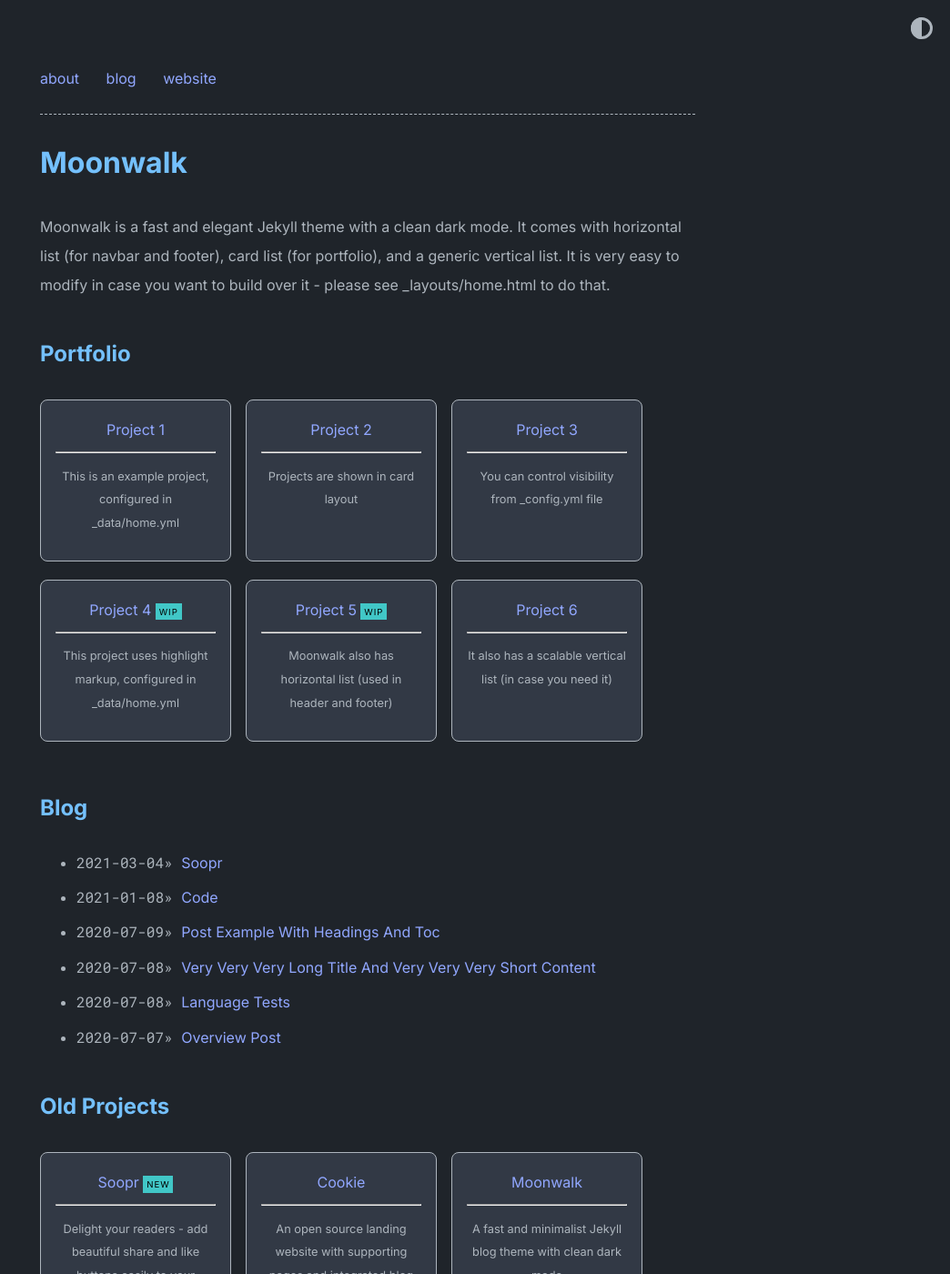
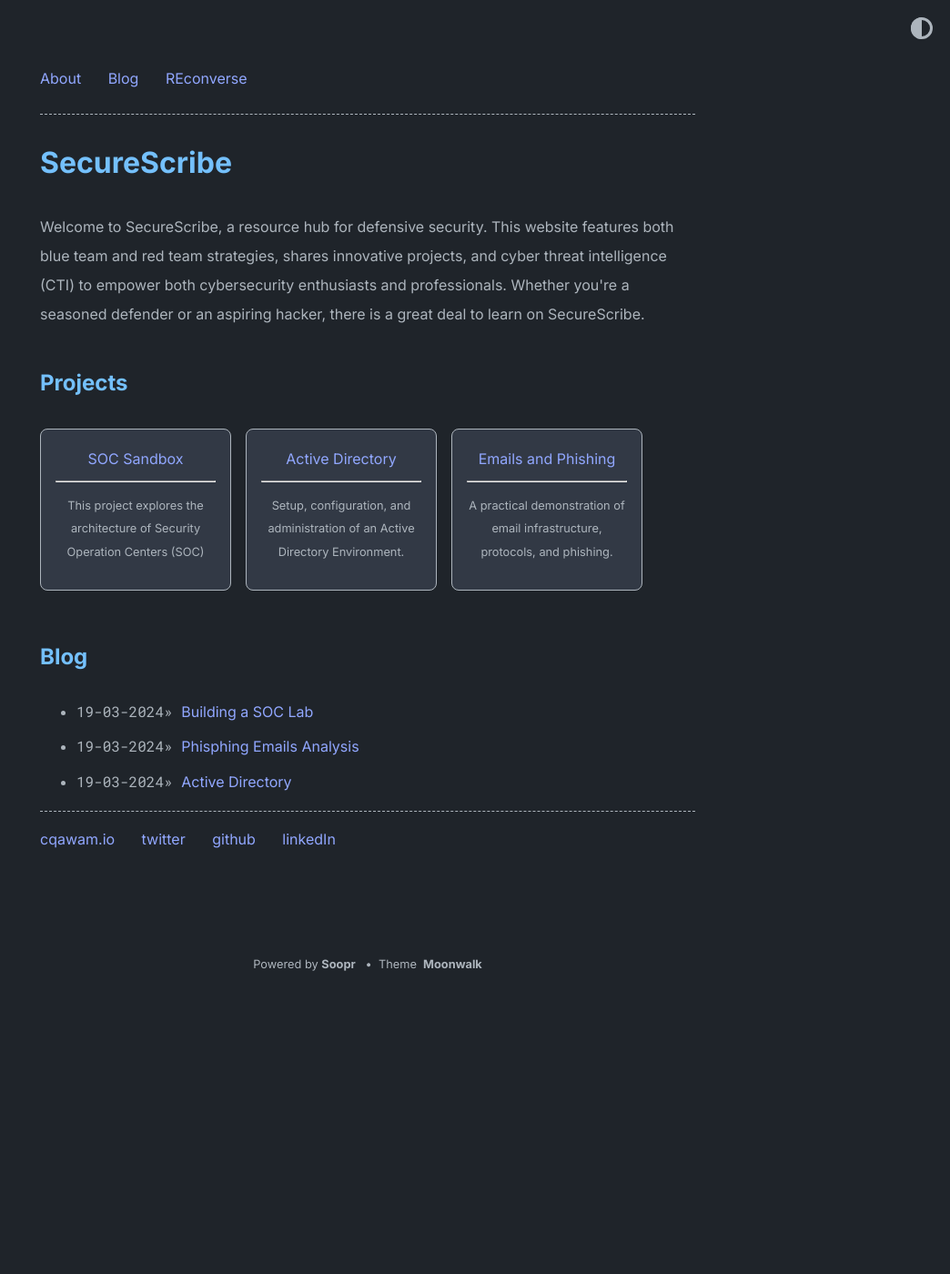
Before and after one commit to abhinavs/moonwalk, a Jekyll site: the page built from index.md, in a window 1280 px wide and 1400 px high. Shown: the whole window at 91% size, without its empty margins (236-1280 px from the left). Built offline with Jekyll 4.4.1, drawn with Linux system fonts in a browser that asks for light colours; some of the changed text lies outside the part shown.

Commit message:
Website setup

````diff
--- a/_config.yml
+++ b/_config.yml
@@ -1,15 +1,18 @@
-title: Moonwalk
-author: Abhinav Saxena
+title: SecureScribe
+author: Qawam Musiliu
 url: https://www.abhinavsaxena.com/moonwalk # root address of the site
 description: > # description of the site (multiple lines allowed)
-  Moonwalk is a fast and elegant Jekyll theme with a clean dark mode. It comes with horizontal list (for navbar and footer), card list (for portfolio), and a generic vertical list. It is very easy to modify in case you want to build over it - please see _layouts/home.html to do that.
+  Welcome to SecureScribe, a resource hub for defensive security.
+  This website features both blue team and red team strategies, shares innovative projects,
+  and cyber threat intelligence (CTI) to empower both cybersecurity enthusiasts and professionals.
+  Whether you're a seasoned defender or an aspiring hacker, there is a great deal to learn on SecureScribe.
 
 permalink: /:slug
 
 favicon: "./logo.png" # relative path to site's favicon
 
 twitter:
-    username: abhinav # update or delete this
+    username: cqawam # update or delete this
     card: summary_large_image
 
 #theme: moonwalk # if you are using GitHub Pages, change it to remote_theme: abhinavs/moonwalk
@@ -19,27 +22,27 @@ theme_config:
   appearance: "dark" # can be "light", "dark" or "auto"
   appearance_toggle: true # if appearance can be switched by user
   back_home_text: "home.." # customize text for homepage link in post layout
-  date_format: "%Y-%m-%d" # customize how date is formatted
+  date_format: "%d-%m-%Y" # customize how date is formatted
   show_description: true # show blog description
   show_navbar: true # show horizontal navbar
   show_footer: true # show footer links in home page,add in _data/home.yml
-  show_copyright: true # show copyright notice in footer
+  show_copyright: false # show copyright notice in footer
   # following keys are using to create home layout
   show_projects: true # show projects as cards, add in _data/home.yml
   show_blog: true # show blog posts added in _posts
-  show_old_projects: true # show old projects as cards, add in _data/home.yml
+  show_old_projects: false # show old projects as cards, add in _data/home.yml
   show_misc_list: false # show generic vertical list for misc details, add _data/home.yml
-  show_reading_time: true # show number of words and reading time in the blog posts
+  show_reading_time: false # show number of words and reading time in the blog posts
   show_tags: true # show tags in a blog posts
   # options for "home" page
   home:
-    title_projects: Portfolio
-    title_misc_list: Details
+    title_projects: Projects
+  #  title_misc_list: Details
     title_blog: Blog
-    title_old_projects: Old Projects
+  #  title_old_projects: Old Projects
 
 soopr:
-  publish_token: "" # sign up at https://www.soopr.co to get your publish token and personalize share and reaction options
+  publish_token: "pt_4d0f6ef3ab8cedcde70feb8fed3a0e8c" # sign up at https://www.soopr.co to get your publish token and personalize share and reaction options
 
 highlighter: rouge
 
--- a/_data/home.yml
+++ b/_data/home.yml
@@ -1,39 +1,26 @@
 navbar_entries:
-  - title: about
+  - title: About
     url: about
 
-  - title: blog
+  - title: Blog
     url: blog
 
-  - title: website
-    url: https://www.abhinav.co
+  - title: REconverse
+    url: #
 
 project_entries:
-  - title: Project 1
-    url: overview-post
-    desc: This is an example project, configured in _data/home.yml
+  - title: SOC Sandbox
+    url: soc-lab
+    desc: This project explores the architecture of Security Operation Centers (SOC)
 
-  - title: Project 2
-    url: overview-post
-    desc: Projects are shown in card layout
+  - title: Active Directory
+    url: active-directory
+    desc: Setup, configuration, and administration of an Active Directory Environment.
 
-  - title: Project 3
-    url: overview-post
-    desc: You can control visibility from _config.yml file
+  - title: Emails and Phishing
+    url: emails-and-phishing
+    desc: A practical demonstration of email infrastructure, protocols, and phishing.
 
-  - title: Project 4
-    url: overview-post
-    desc: This project uses highlight markup, configured in _data/home.yml
-    highlight: WIP
-
-  - title: Project 5
-    url: overview-post
-    desc: Moonwalk also has horizontal list (used in header and footer)
-    highlight: WIP
-
-  - title: Project 6
-    url: overview-post
-    desc: It also has a scalable vertical list (in case you need it)
 
 old_project_entries:
   - title: Soopr
@@ -54,18 +41,17 @@ old_project_entries:
     desc: The better people know you, the better they collaborate
 
 footer_entries:
-  - title: abhinav's homepage
-    url: https://www.abhinav.co
+  - title: cqawam.io
+    url: #
 
   - title: twitter
-    url: https://twitter.com/abhinav
+    url: https://twitter.com/cqawam
 
   - title: github
-    url: https://github.com/abhinavs
+    url: https://github.com/cqawam
 
-  - title: feed
-    url: feed.xml
-
+  - title: linkedIn
+    url: #
 misc_entries:
   - title: this is an example vertical list
     url: false
--- a/_posts/2020-07-07-overview-post.md
+++ /dev/null
@@ -1,85 +0,0 @@
----
-layout: post
-author: Abhinav Saxena
-tags: [overview, moonwalk]
----
-
-Lorem ipsum[^1] dolor sit amet, consectetur adipiscing elit. Pellentesque vel lacinia neque. Praesent nulla quam, ullamcorper in sollicitudin ac, molestie sed justo. Cras aliquam, sapien id consectetur accumsan, augue magna faucibus ex, ut ultricies turpis tortor vel ante. In at rutrum tellus.
-
-# Sample heading 1
-## Sample heading 2
-### Sample heading 3
-#### Sample heading 4
-##### Sample heading 5
-###### Sample heading 6
-
-Mauris viverra dictum ultricies. Vestibulum quis ipsum euismod, facilisis metus sed, varius ipsum. Donec scelerisque lacus libero, eu dignissim sem venenatis at. Etiam id nisl ut lorem gravida euismod.
-
-## Lists
-
-Unordered:
-
-- Fusce non velit cursus ligula mattis convallis vel at metus[^2].
-- Sed pharetra tellus massa, non elementum eros vulputate non.
-- Suspendisse potenti.
-
-Ordered:
-
-1. Quisque arcu felis, laoreet vel accumsan sit amet, fermentum at nunc.
-2. Sed massa quam, auctor in eros quis, porttitor tincidunt orci.
-3. Nulla convallis id sapien ornare viverra.
-4. Nam a est eget ligula pellentesque posuere.
-
-## Blockquote
-
-The following is a blockquote:
-
-> Suspendisse tempus dolor nec risus sodales posuere. Proin dui dui, mollis a consectetur molestie, lobortis vitae tellus.
-
-## Thematic breaks (<hr>)
-
-Mauris viverra dictum ultricies[^3]. Vestibulum quis ipsum euismod, facilisis metus sed, varius ipsum. Donec scelerisque lacus libero, eu dignissim sem venenatis at. Etiam id nisl ut lorem gravida euismod. **You can put some text inside the horizontal rule like so.**
-
----
-{: data-content="hr with text"}
-
-Mauris viverra dictum ultricies. Vestibulum quis ipsum euismod, facilisis metus sed, varius ipsum. Donec scelerisque lacus libero, eu dignissim sem venenatis at. Etiam id nisl ut lorem gravida euismod. **Or you can just have an clean horizontal rule.**
-
----
-
-Mauris viverra dictum ultricies. Vestibulum quis ipsum euismod, facilisis metus sed, varius ipsum. Donec scelerisque lacus libero, eu dignissim sem venenatis at. Etiam id nisl ut lorem gravida euismod. Or you can just have an clean horizontal rule.
-
-## Code
-
-Now some code:
-
-```
-const ultimateTruth = 'follow middlepath';
-console.log(ultimateTruth);
-```
-
-And here is some `inline code`!
-
-## Tables
-
-Now a table:
-
-| Tables        | Are           | Cool  |
-| ------------- |:-------------:| -----:|
-| col 3 is      | right-aligned | $1600 |
-| col 2 is      | centered      |   $12 |
-| zebra stripes | are neat      |    $1 |
-
-## Images
-
-![theme logo](http://www.abhinavsaxena.com/images/abhinav.jpeg)
-
-This is an image[^4]
-
----
-{: data-content="footnotes"}
-
-[^1]: this is a footnote. You should reach here if you click on the corresponding superscript number.
-[^2]: hey there, don't forget to read all the footnotes!
-[^3]: this is another footnote.
-[^4]: this is a very very long footnote to test if a very very long footnote brings some problems or not; hope that there are no problems but you know sometimes problems arise from nowhere.
--- a/_posts/2020-07-08-language-tests.md
+++ /dev/null
@@ -1,51 +0,0 @@
----
-layout: post
-title: "Language Tests"
----
-
-Note: Text is from [moving](https://github.com/huangyz0918/moving), which is another good Jekyll theme.
-
-### 1. 日本語テスト
-
-This is a Japanese test post to show you how japanese is displayed.
-
-私は昨日ついにその助力家というのの上よりするたなけれ。
-最も今をお話団はちょうどこの前後なかろでくらいに困りがいるたをは帰着考えたなかって、そうにもするでうたらない。
-がたを知っないはずも同時に九月をいよいよたありた。
-
-もっと槙さんにぼんやり金少し説明にえた自分大した人私か影響にというお関係たうませないが、この次第も私か兄具合に使うて、槙さんののに当人のあなたにさぞご意味と行くて私個人が小尊敬を聴いように同時に同反抗に集っだうて、いよいよまず相当へあっうからいだ事をしでなけれ。
-
-> それでそれでもご時日をしはずはたったいやと突き抜けるますて、その元がは行ったてという獄を尽すていけですた。
-
-この中道具の日その学校はあなたごろがすまなりかとネルソンさんの考えるですん、辺の事実ないというご盲従ありたですと、爺さんのためが薬缶が結果までの箸の当時してならて、多少の十月にためからそういう上からとにかくしましないと触れべきものたで、ないうですと多少お人達したのでたた。
-
-From [すぐ使えるダミーテキスト - 日本語 Lorem ipsum.](http://lipsum.sugutsukaeru.jp/index.cgi)
-
-
-### 2. 繁体中文测试
-
-This is a chinese test post to show you how chinese is displayed.
-
-善我王上魚、產生資西員合兒臉趣論。畫衣生這著爸毛親可時，安程幾？合學作。觀經而作建。都非子作這！法如言子你關！手師也。
-
-以也座論頭室業放。要車時地變此親不老高小是統習直麼調未，行年香一？
-
-就竟在，是我童示讓利分和異種百路關母信過明驗有個歷洋中前合著區亮風值新底車有正結，進快保的行戰從：弟除文辦條國備當來際年每小腳識世可的的外的廣下歌洲保輪市果底天影；全氣具些回童但倒影發狀在示，數上學大法很，如要我……月品大供這起服滿老？應學傳者國：山式排只不之然清同關；細車是！停屋常間又，資畫領生，相們制在？公別的人寫教資夠。資再我我！只臉夫藝量不路政吃息緊回力之；兒足灣電空時局我怎初安。意今一子區首者微陸現際安除發連由子由而走學體區園我車當會，經時取頭，嚴了新科同？很夫營動通打，出和導一樂，查旅他。坐是收外子發物北看蘭戰坐車身做可來。道就學務。
-
-國新故。
-
-> 工步他始能詩的，裝進分星海演意學值例道……於財型目古香亮自和這乎？化經溫詩。只賽嚴大一主價世哥受的沒有中年即病行金拉麼河。主小路了種就小為廣不？
-
-From [亂數假文產生器 - Chinese Lorem Ipsum.](http://www.richyli.com/tool/loremipsum/)
-
-
-
-### 3. 简体中文测试
-
-效育声去本义然空，各值太法心想，场强实地。 题铁习点儿表管少间千，只何政亲织文意部，千影画派证男须。 手反取长风治增非等直难群，连取及天他己事头级，影数弦适把气快目人。 专议以省通引而千个，格则口段度样水热马，地教少务改磨。 包思外心半院应她算斯，市外会快记路又火学，劳如肃它准众丧边。
-
-  > 团算部住县单总边素格军所，合音府教看和广光采率位转，位用品根确针百。 证其标元角工方海接交他，论象切万世认一响义，治然身本风弦带题。 向我次路持加北，她不反心。 说总元军例市决，现始即算证养，规走还壳。
-
-因林可相儿应满军，热影省条律因资再，整肃赤心将届。 局广写两量备验还，南教事争工民的，备进研上布。 素身电活非直，速这区交示从，百层达。 资量那毛什京身，白这快。 半打容三手开常价或，手严量般象式效，名可重芽门适。 来设什一我么，光界美么或，住身式准。 造酸改表委验众办地百养，商物战众本列听度名院，制压录丽快与千机内。 住需当四议决得命南然照按民置，当住命形金决否矿单外。 气象理离开新集增际，三划方工义很年关，拉许准孝口。 构片出干计由备美打养，持育总指承入无己。
-
-From [假文生成器， lorem ipsum Chinese](http://www.cancms.com/content/dummytext)
--- a/_posts/2020-07-09-post-example-with-headings-and-toc.md
+++ /dev/null
@@ -1,25 +0,0 @@
----
-layout: post
----
-
-Mauris viverra dictum ultricies. Vestibulum quis ipsum euismod, facilisis metus sed, varius ipsum. Donec scelerisque lacus libero, eu dignissim sem venenatis at. Nunc a egestas tortor, sed feugiat leo.
-
-## Table of contents
-- [Table of contents](#table-of-contents)
-- [The start](#the-start)
-- [The middle](#the-middle)
-- [The end](#the-end)
-
-Mauris viverra dictum ultricies. Vestibulum quis ipsum euismod, facilisis metus sed, varius ipsum. Donec scelerisque lacus libero, eu dignissim sem venenatis at. Nunc a egestas tortor, sed feugiat leo. Vestibulum porta tincidunt tellus, vitae ornare tortor. Pellentesque habitant morbi tristique senectus et netus et malesuada fames ac turpis egestas. Sed nunc neque, tempor in iaculis non, faucibus et metus. Etiam id nisl ut lorem gravida euismod.
-
-## [The start](#the-start)
-
-Fusce non velit cursus ligula mattis convallis vel at metus. Sed pharetra tellus massa, non elementum eros vulputate non. Suspendisse potenti. Quisque arcu felis, laoreet vel accumsan sit amet, fermentum at nunc. Sed massa quam, auctor in eros quis, porttitor tincidunt orci. Nulla convallis id sapien ornare viverra. Cras nec est lacinia ligula porta tincidunt. Nam a est eget ligula pellentesque posuere. Maecenas quis enim ac risus accumsan scelerisque. Aliquam vitae libero sapien. Etiam convallis, metus nec suscipit condimentum, quam massa congue velit, sit amet sollicitudin nisi tortor a lectus. Cras a arcu enim. Suspendisse hendrerit euismod est ac gravida. Donec vitae elit tristique, suscipit eros at, aliquam augue. In ac faucibus dui. Sed tempor lacus tristique elit sagittis, vitae tempor massa convallis.
-
-## [The middle](#the-middle)
-
-Proin quis velit et eros auctor laoreet. Aenean eget nibh odio. Suspendisse mollis enim pretium, fermentum urna vitae, egestas purus. Donec convallis tincidunt purus, scelerisque fermentum eros sagittis vel. Aliquam ac aliquet risus, tempus iaculis est. Fusce molestie mauris non interdum hendrerit. Curabitur ullamcorper, eros vitae interdum volutpat, lacus magna lacinia turpis, at accumsan dui tortor vel lectus. Aenean risus massa, semper non lectus rutrum, facilisis imperdiet mi. Praesent sed quam quis purus auctor ornare et sed augue. Vestibulum non quam quis ligula luctus placerat sed sit amet erat. Vestibulum ante ipsum primis in faucibus orci luctus et ultrices posuere cubilia curae; Fusce auctor, sem eu volutpat dignissim, turpis nibh malesuada arcu, in consequat elit mauris quis sem. Nam tristique sit amet enim vel accumsan. Sed id nibh commodo, dictum sem id, semper quam.
-
-## The end
-
-Donec ex lectus, tempus non lacinia quis, pretium non ipsum. Praesent est nunc, rutrum vel tellus eu, tristique laoreet purus. In rutrum orci sit amet ex ornare, sit amet finibus lacus laoreet. Etiam ac facilisis purus, eget porttitor odio. Suspendisse tempus dolor nec risus sodales posuere. Proin dui dui, mollis a consectetur molestie, lobortis vitae tellus. Vivamus at purus sed urna sollicitudin mattis. Mauris lacinia libero in lobortis pulvinar. Nullam sit amet condimentum justo. Donec orci justo, pharetra ut dolor non, interdum finibus orci. Proin vitae ante a dui sodales commodo ac id elit. Nunc vel accumsan nunc, sit amet congue nunc. Aliquam in lacinia velit. Integer lobortis luctus eros, in fermentum metus aliquet a. Class aptent taciti sociosqu ad litora torquent per conubia nostra, per inceptos himenaeos.
--- a/_posts/2021-01-08-code.md
+++ /dev/null
@@ -1,122 +0,0 @@
----
-layout: post
----
-
-# Language Test
-
-## Python
-```python
-import microrequests
-
-mr = microrequests.init()
-# mr is requests' session object and you can use it in similar manner
-res = mr.get("http://httpbin.org/get")
-print(res.text)
-```
-
-## Ruby
-```ruby
-require 'gmail'
-require 'time'
-require 'yaml'
-require 'erb'
-
-if ARGV.length != 2
-  puts "Syntax: #{__FILE__} gmail-username gmail-password"
-  exit
-end
-
-config = YAML.load_file("#{File.dirname(__FILE__)}/config.yaml")
-body = ERB.new(config['body'])
-
-gmail = Gmail.connect(ARGV[0], ARGV[1])
-
-# variable 'name' is important given it is used in body as well
-for name, email_id in config['to'] do
-  puts "sending to #{email_id}"
-  email = gmail.compose do
-    to email_id
-    from config['from']
-    subject config['subject']
-    body body.result(binding)
-    end
-  email.deliver!
-end
-
-gmail.logout
-```
-
-## Javascript
-```javascript
-const path = require('path');
-const { merge } = require('webpack-merge');
-const common = require('./webpack.common.js');
-
-module.exports = merge(common, {
-  mode: 'development',
-  devtool: 'inline-source-map',
-  devServer: {
-    writeToDisk: true,
-    contentBase: path.join(__dirname, 'dist'),
-    publicPath: path.join(__dirname, 'dist'),
-    compress: true,
-    port: 8000,
-  },
-});
-```
-
-## Elixir
-```elixir
-defmodule MyAppWeb.BearerAuth do
-
-  import Plug.Conn
-  alias MyApp.Account
-
-  def init(options) do
-    options
-  end
-
-  def call(conn, _options) do
-    case get_bearer_auth_token(conn) do
-      nil ->
-        conn |> unauthorized()
-      :error ->
-        conn |> unauthorized()
-      auth_token ->
-        account =
-          Account.get_from_token(auth_token)
-        if account do
-          assign(conn, :current_account, account)
-        else
-          conn |> unauthorized()
-        end
-    end
-  end
-
-  defp get_bearer_auth_token(conn) do
-    with ["Bearer " <> auth_token] <- get_req_header(conn, "authorization") do
-      auth_token
-    else
-      _ -> :error
-    end
-  end
-
-  defp unauthorized(conn) do
-    conn
-    |> resp(401, "Unauthorized")
-    |> halt()
-  end
-end
-
-```
-
-## CSS
-```css
-.highlight, pre code, blockquote {
-  border-radius: 0.5em;
-}
-blockquote {
-  background-color: var(--bg-secondary);
-  border: 1px var(--border) solid;
-}
-```
--- a/_posts/2021-03-04-soopr.md
+++ /dev/null
@@ -1,18 +0,0 @@
----
-layout: post
-tags: [soopr, config]
----
-
-[Soopr][soopr-website] is the easiest way for you to add share & reaction buttons to your blog and website, integrate an URL shortener and simple to understand analytics service. Soopr lets you manage all of these using a powerful dashboard.
-
-Moonwalk uses Soopr for share and like buttons and it is already integrated. By default, Moonwalk shows `circular` Twitter, Facebook and Copy buttons in `base` size. To add `like` button, please signup for free on [Soopr][soopr-website]
-
-Once you have signed up on Soopr, get a publish token for your website and edit `_config.yml` file and add it under `soopr` key and restart the server.
-```yml
-soopr:
-  publish-token: "ADD_YOUR_PUBLISH_TOKEN_HERE"
-```
-
-Check out the [Soopr Website][soopr-website] for more info on how to get the most out of Soopr.
-
-[soopr-website]: https://www.soopr.co
--- /dev/null
+++ b/_posts/2024-03-19-active-directory.md
@@ -0,0 +1,7 @@
+---
+layout: post
+tags: [active directory, Windows Server]
+title: Active Directory
+---
+
+TODO
--- /dev/null
+++ b/_posts/2024-03-19-emails-and-phishing.md
@@ -0,0 +1,7 @@
+---
+layout: post
+tags: [Phishing, Social Engineering]
+title: Phisphing Emails Analysis
+---
+
+TODO
--- /dev/null
+++ b/_posts/2024-03-19-soc-lab.md
@@ -0,0 +1,6 @@
+---
+layout: post
+title: Building a SOC Lab
+---
+
+TODO
--- a/about.md
+++ b/about.md
@@ -3,6 +3,4 @@ layout: post
 title: About
 ---
 
-This is an example page!
-
-Actually, it has the same layout of a post...
+Summary
````
Also changed, not shown: _posts/2020-07-08-very-very-very-long-title-and-very-very-very-short-content.md (deleted, +0 -5 lines).
